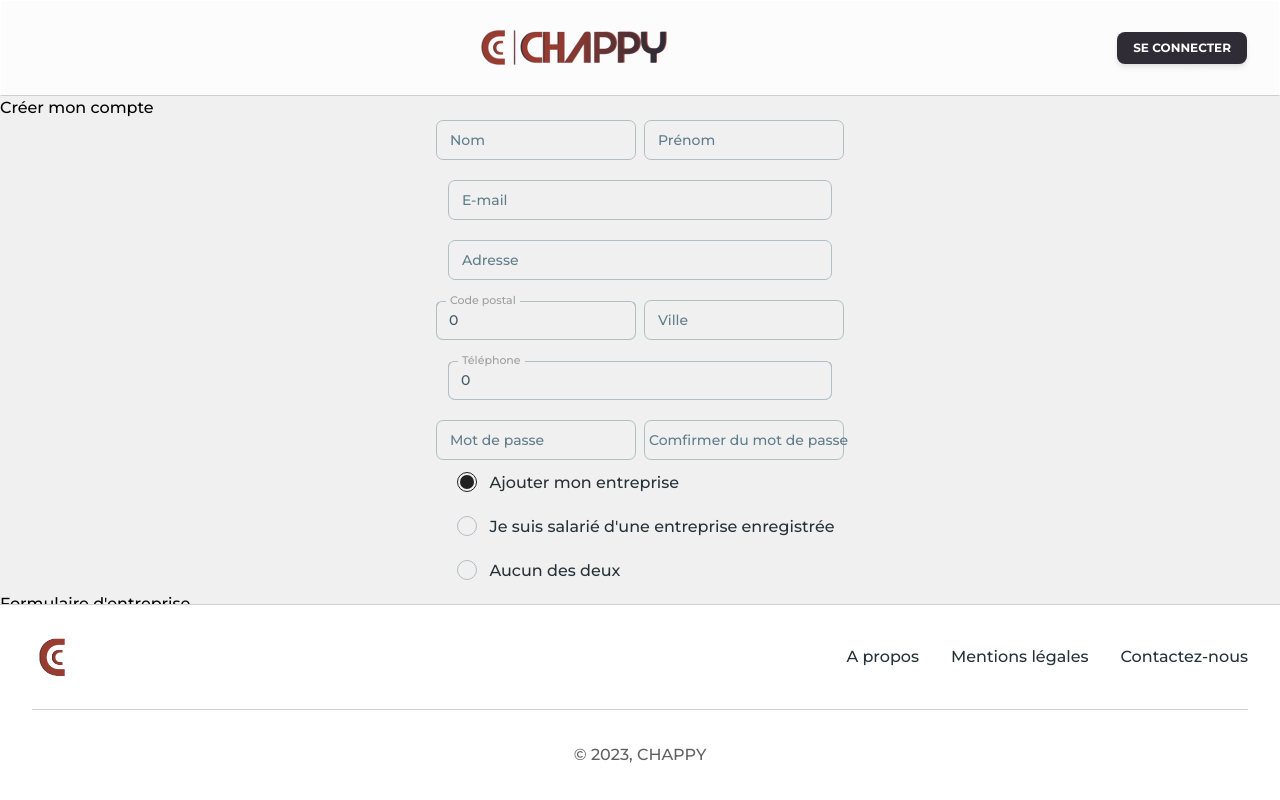
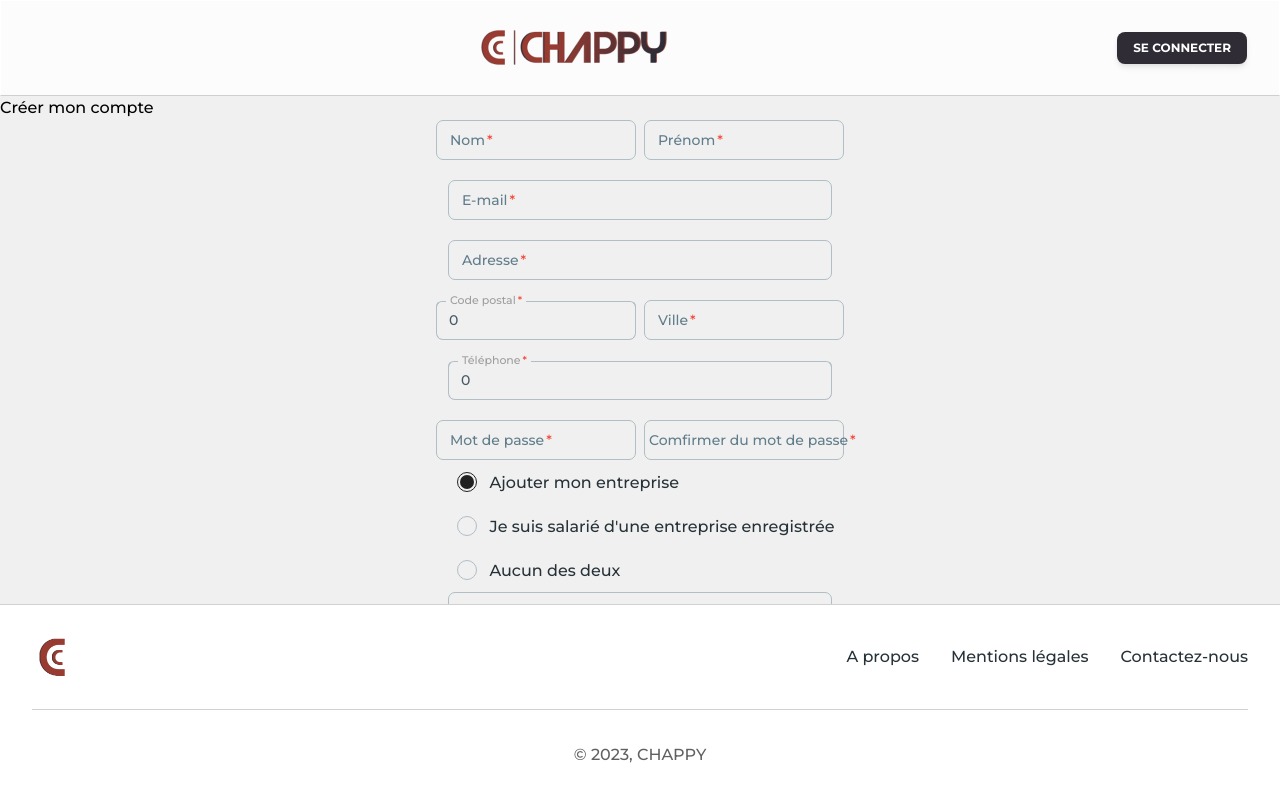
Before and after one commit to mathieubourkel/chappy, a React (Vite) app: page /signup in a window 1280 px wide. Both pictures are taken after a click on the label 467 px from the left and 482 px from the top of the page. Built offline with nearby package versions, Linux system fonts and the light colour scheme.

Commit message:
add formCompagny

```diff
--- a/package.json
+++ b/package.json
@@ -14,9 +14,11 @@
     "@fortawesome/free-solid-svg-icons": "^6.4.2",
     "@fortawesome/react-fontawesome": "^0.2.0",
     "@material-tailwind/react": "^2.1.4",
+    "formik": "^2.4.5",
     "react": "^18.2.0",
     "react-dom": "^18.2.0",
-    "react-router-dom": "^6.19.0"
+    "react-router-dom": "^6.19.0",
+    "yup": "^1.3.2"
   },
   "devDependencies": {
     "@types/react": "^18.2.37",
--- a/src/App.tsx
+++ b/src/App.tsx
@@ -15,6 +15,7 @@ import Documents from "./pages/Documents/Documents";
 import Footer from "./components/Footer/Footer.tsx";
 import { useState } from "react";
 import { intUsers } from "./services/interfaces/intUser.tsx";
+import { intCompagny } from "./services/interfaces/intCompagny.tsx";
 
 
 export default function App() {
@@ -28,6 +29,7 @@ setLogin([...logins, login])
   function handleSubmitUser(user: intUsers) {
     setUser(user)
   }
+
 
   return (
     <>
--- a/src/components/Authentication/formCompagny.tsx
+++ b/src/components/Authentication/formCompagny.tsx
@@ -1,7 +1,69 @@
+import { useFormik } from "formik";
+import * as Yup from "yup";
+import { intCompagny } from "../../services/interfaces/intCompagny";
+import { Input } from "@material-tailwind/react";
+
 export default function FormCompagny() {
-    return (
-        <>
-        <h1>Formulaire d'entreprise</h1>
-        </>
-    )
+
+  const validationCompagny = Yup.object({
+    compagnyName: Yup.string().min(2, "Le nom de votre entreprise doit contenir au minimum 2 charactère").required("Le nom de votre entreprise est requis"),
+    siret: Yup.number().min(14, "Votre SIRET doit contenir 14 chiffres").max(14, "Votre SIRET doit contenir 14 chiffres").required("Ce champ est requis"),
+    compagnySActivity: Yup.string().required("Vous devez décrire vos activités")
+  })
+
+
+  const {handleChange, handleSubmit, values, errors} = useFormik<intCompagny>({
+    initialValues: {
+        compagnyName: "",
+        siret: "",
+        compagnySActivity:"",
+    },
+   onSubmit: values =>{
+    console.log(values)
+   },
+   validationSchema: validationCompagny
+  })
+
+
+
+  return (
+    <>
+      <article className="flex justify-center">
+        <form className="w-96 flex gap-5 flex-col items-center" onSubmit={handleSubmit}>
+          <Input
+            label="Nom de l'entreprise"
+            type="text"
+            name="compagnyName"
+            id="compagnyName"
+            value={values.compagnyName}
+            aria-required
+            onChange={handleChange}
+            crossOrigin={undefined}
+          />
+          {errors.compagnyName && <small>{errors.compagnyName}</small>}
+          <Input
+          label="SIRET"
+          type="text"
+          name="siret"
+          id="siret"
+          value={values.siret}
+          aria-required
+          onChange={handleChange}
+          crossOrigin={undefined}
+          />
+          {errors.siret && <small>{errors.siret}</small>}
+          <Input
+          label="Décrire vos activités"
+          name="compagnySActivity"
+          id="compagnySActivity"
+          value={values.compagnySActivity}
+          aria-required
+          onChange={handleChange}
+          crossOrigin={undefined}
+          />
+          {errors.compagnySActivity && <small>{errors.compagnySActivity}</small>}
+        </form>
+      </article>
+    </>
+  );
 }
--- a/src/components/Authentication/formUser.tsx
+++ b/src/components/Authentication/formUser.tsx
@@ -1,7 +1,6 @@
 import { useState } from "react";
 import { intUsers } from "../../services/interfaces/intUser";
 import { Input } from "@material-tailwind/react";
-
 
 export default function FormUser(props: any) {
   const { handleSubmitUser } = props;
@@ -18,31 +17,29 @@ export default function FormUser(props: any) {
     checkPassword: "",
   });
 
-  const [errors, setErrors] = useState<{ [key in keyof intUsers]?: string }>({});
+  const [errors, setErrors] = useState<{ [key in keyof intUsers]?: string }>(
+    {}
+  );
 
   const validateForm = () => {
     let valid = true;
     const newErrors: { [key in keyof intUsers]?: string } = {};
-
 
     if (form.lastname.length < 2) {
       newErrors.lastname = "Le nom doit contenir au moins 2 caractères";
       valid = false;
     }
 
-
     if (form.firstname.length < 2) {
       newErrors.firstname = "Le prénom doit contenir au moins 2 caractères";
       valid = false;
     }
-
 
     const emailRegex = /^[^\s@]+@[^\s@]+\.[^\s@]+$/;
     if (!emailRegex.test(form.email)) {
       newErrors.email = "L'e-mail doit être une adresse e-mail valide";
       valid = false;
     }
-
 
     if (form.password !== form.checkPassword) {
       newErrors.password = "Les mots de passe ne correspondent pas";
@@ -79,7 +76,6 @@ export default function FormUser(props: any) {
     setErrors({ ...errors, [name]: undefined });
   }
 
-
   return (
     <>
       <article className="flex justify-center">
@@ -100,6 +96,8 @@ export default function FormUser(props: any) {
                 handleChange(evt);
               }}
               crossOrigin={undefined}
+              required
+              aria-required
             />
 
             <Input
@@ -112,6 +110,8 @@ export default function FormUser(props: any) {
                 handleChange(evt);
               }}
               crossOrigin={undefined}
+              required
+              aria-required
             />
           </div>
           <Input
@@ -124,6 +124,8 @@ export default function FormUser(props: any) {
               handleChange(evt);
             }}
             crossOrigin={undefined}
+            required
+            aria-required
           />
 
           <Input
@@ -136,6 +138,8 @@ export default function FormUser(props: any) {
               handleChange(evt);
             }}
             crossOrigin={undefined}
+            required
+            aria-required
           />
 
           <div className="flex gap-2">
@@ -149,6 +153,8 @@ export default function FormUser(props: any) {
                 handleChange(evt);
               }}
               crossOrigin={undefined}
+              required
+              aria-required
             />
 
             <Input
@@ -161,6 +167,8 @@ export default function FormUser(props: any) {
                 handleChange(evt);
               }}
               crossOrigin={undefined}
+              required
+              aria-required
             />
           </div>
           <Input
@@ -173,6 +181,8 @@ export default function FormUser(props: any) {
               handleChange(evt);
             }}
             crossOrigin={undefined}
+            required
+            aria-required
           />
           <div className="flex gap-2">
             <Input
@@ -185,6 +195,8 @@ export default function FormUser(props: any) {
                 handleChange(evt);
               }}
               crossOrigin={undefined}
+              required
+              aria-required
             />
 
             <Input
@@ -197,6 +209,8 @@ export default function FormUser(props: any) {
                 handleChange(evt);
               }}
               crossOrigin={undefined}
+              required
+              aria-required
             />
           </div>
         </form>
--- /dev/null
+++ b/src/services/interfaces/intCompagny.tsx
@@ -0,0 +1,5 @@
+export interface intCompagny {
+    compagnyName: string,
+    siret: string,
+    compagnySActivity: string,
+}
```
Also changed, not shown: 1 other file (tests, documents, lock files or other folders).
